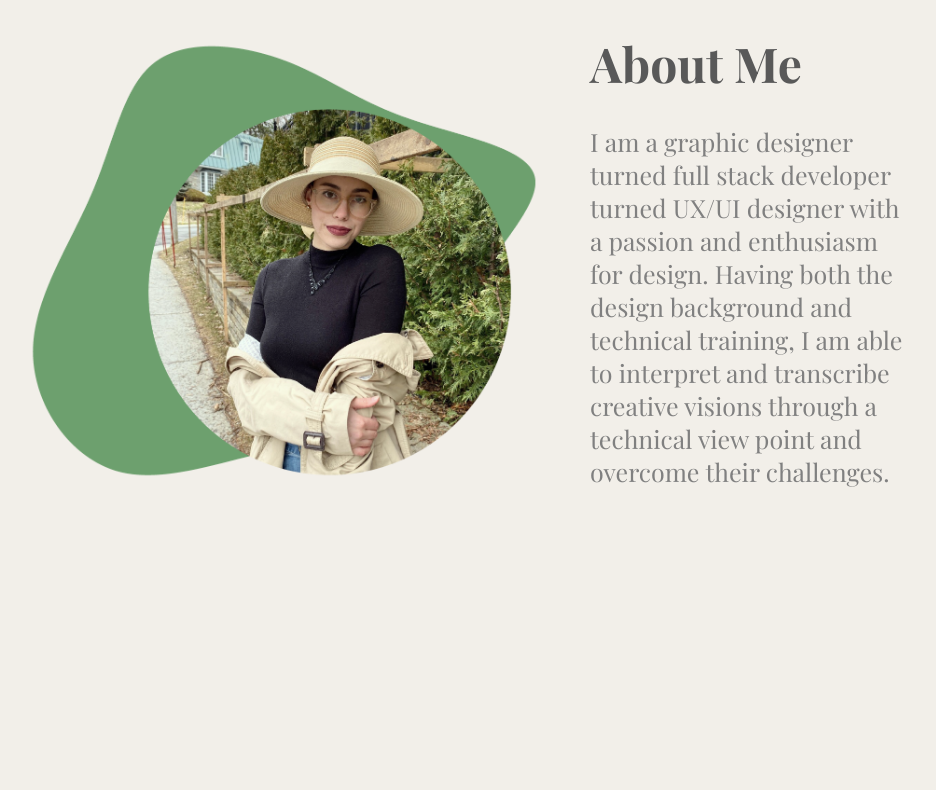
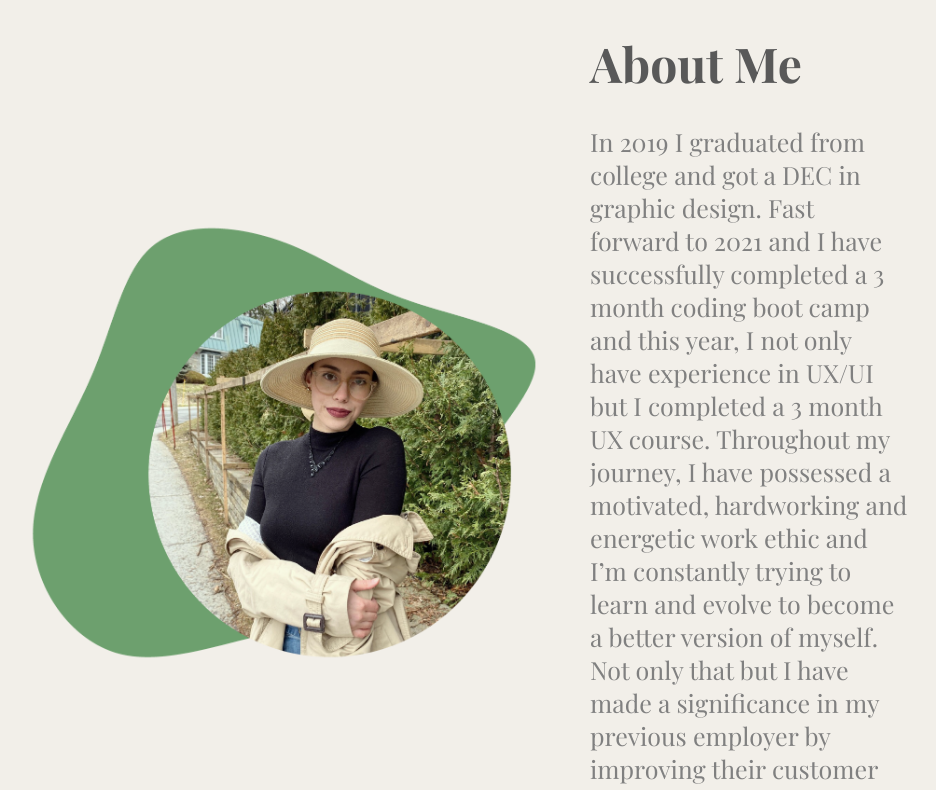
Before and after one commit to sarahghossen/Portfolio, a React (Create React App) app: page / in a window 1280 px wide. Shown: the part 960-1750 px from the top of the page, without its empty margins (172-1108 px from the left). Built offline with nearby package versions, Linux system fonts and the light colour scheme.

Commit message:
edited about me

```diff
--- a/src/Homepage.js
+++ b/src/Homepage.js
@@ -36,11 +36,15 @@ const Homepage = () => {
           <Div2>
             <H2>About Me</H2>
             <P>
-              I am a graphic designer turned full stack developer turned UX/UI
-              designer with a passion and enthusiasm for design. Having both the
-              design background and technical training, I am able to interpret
-              and transcribe creative visions through a technical view point and
-              overcome their challenges.
+              In 2019 I graduated from college and got a DEC in graphic design.
+              Fast forward to 2021 and I have successfully completed a 3 month
+              coding boot camp and this year, I not only have experience in
+              UX/UI but I completed a 3 month UX course. Throughout my journey,
+              I have possessed a motivated, hardworking and energetic work ethic
+              and I’m constantly trying to learn and evolve to become a better
+              version of myself. Not only that but I have made a significance in
+              my previous employer by improving their customer experience with
+              our platforms re-design.
             </P>
           </Div2>
         </Fade>
```
